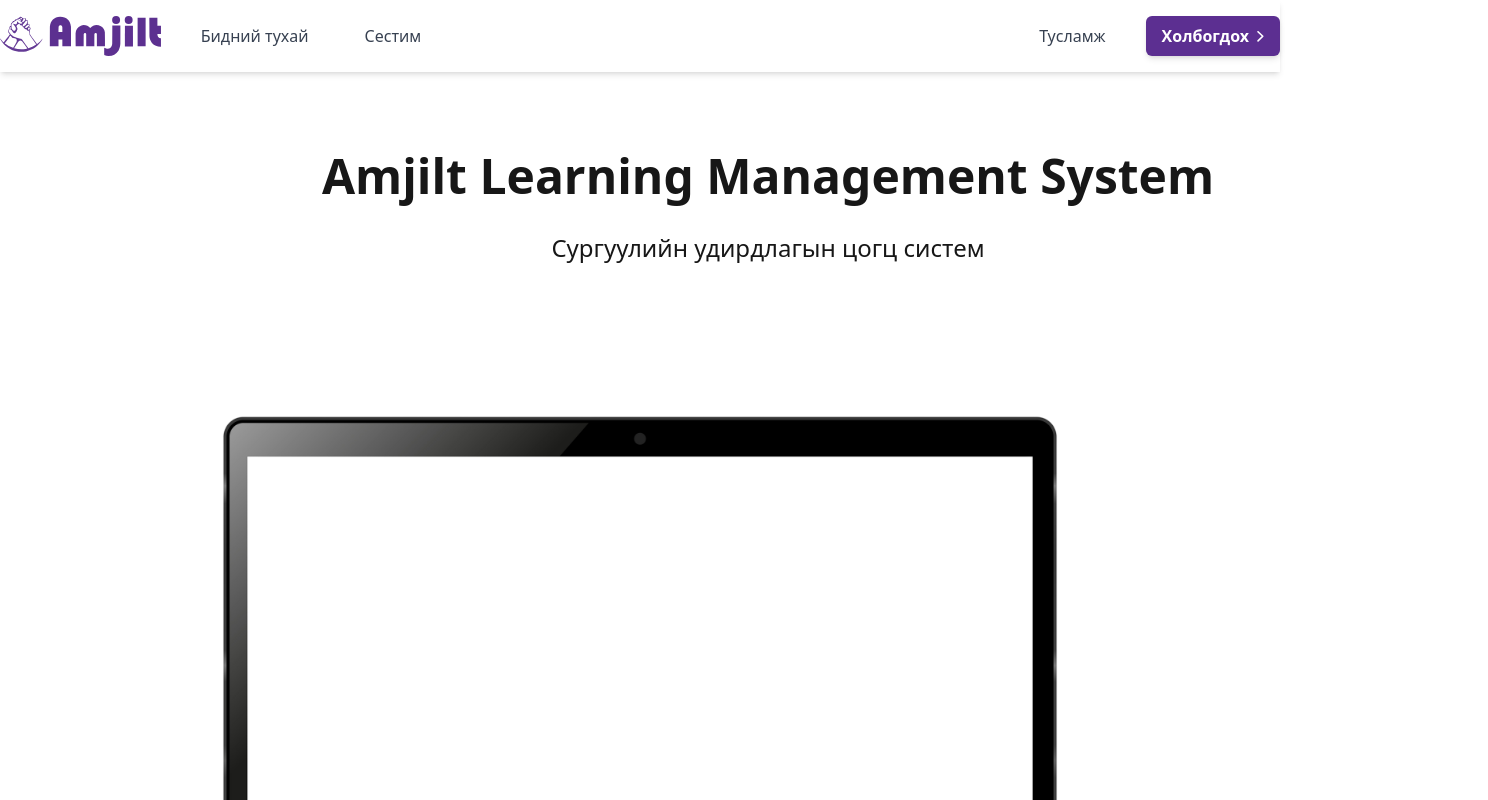
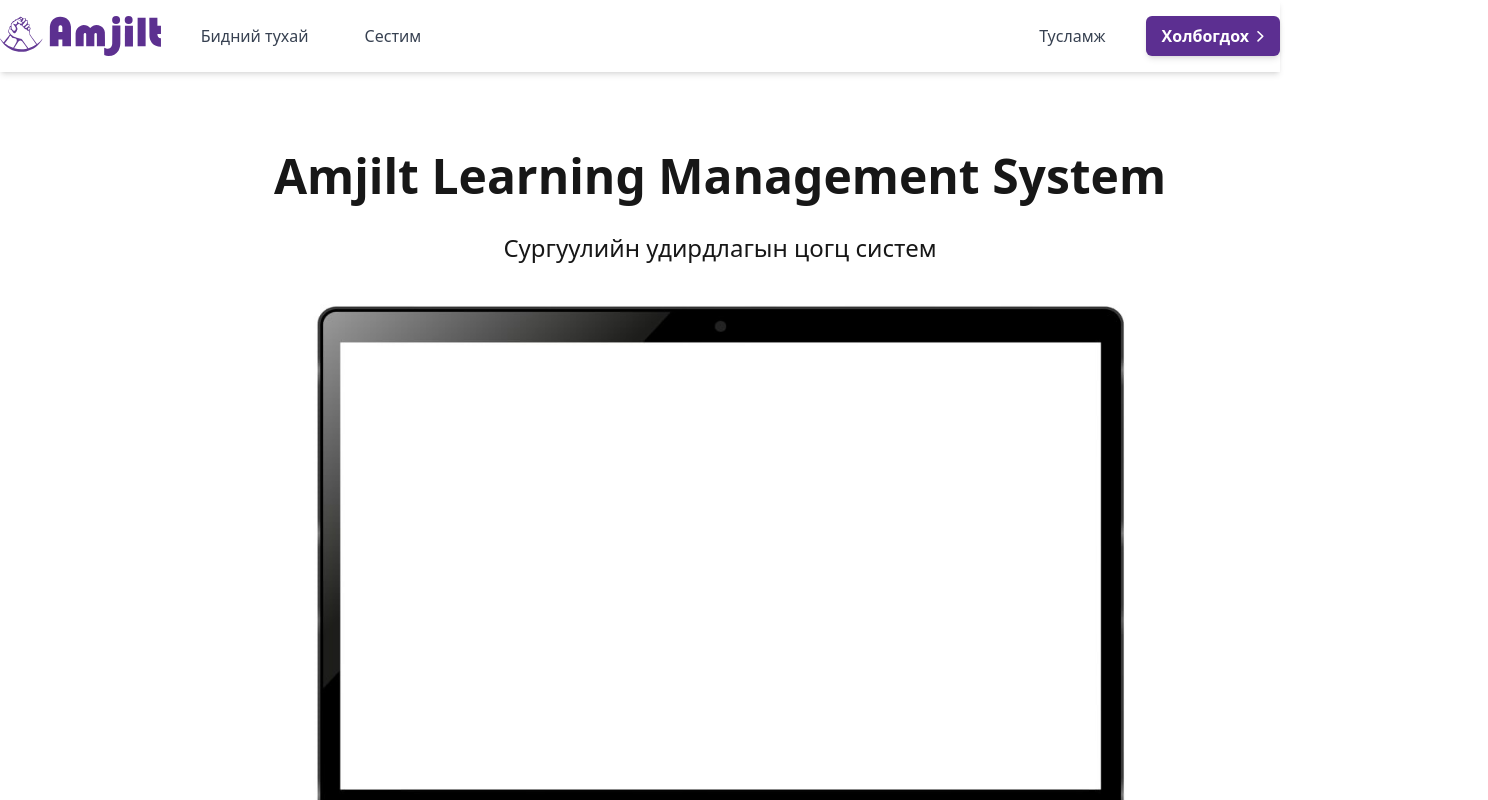
Before and after one commit to makiumoore/amjilt, a Next.js app in the folder my-app/: page / in a window 1280 px wide. Shown: the top 800 px of the page, 1488 px wide, since content can reach past the window. Built offline with nearby package versions, Linux system fonts and the light colour scheme.

Commit message:
hero laptop update

```diff
--- a/my-app/app/components/mainPage/Hero.jsx
+++ b/my-app/app/components/mainPage/Hero.jsx
@@ -3,13 +3,14 @@ import React from 'react'
 
 export default function Hero() {
   return (
-    <div className='w-full p-12'>
-      <div className='w-min_width lg:w-max_width h-0.5  '>
+    <div className='w-min_width lg:w-max_width m-auto pt-12 flex flex-col items-center justify-center gap-10'>
+      <div className=''>
         <h1 className='text-5xl font-bold text-center py-8'>Amjilt Learning Management System</h1>
         <p className='text-2xl text-center'>Сургуулийн удирдлагын цогц систем</p>
       </div>
-      <div className='flex justify-center'>
-        <Image width={1200} height={500} src="/hero/laptop_realistic.png" alt="amjilt_icon" />
+      <div className='flex justify-center w-[1000px]'>
+        {/* <Image width={1200} height={500} src="/hero/laptop_realistic.png" alt="amjilt_icon" /> */}
+        <img src="/hero/laptop_realistic.png" alt="" className='w-full h-[550px]' />
       </div>
     </div>
   )
```
Also changed, not shown: my-app/public/hero/laptop_realistic.png.
